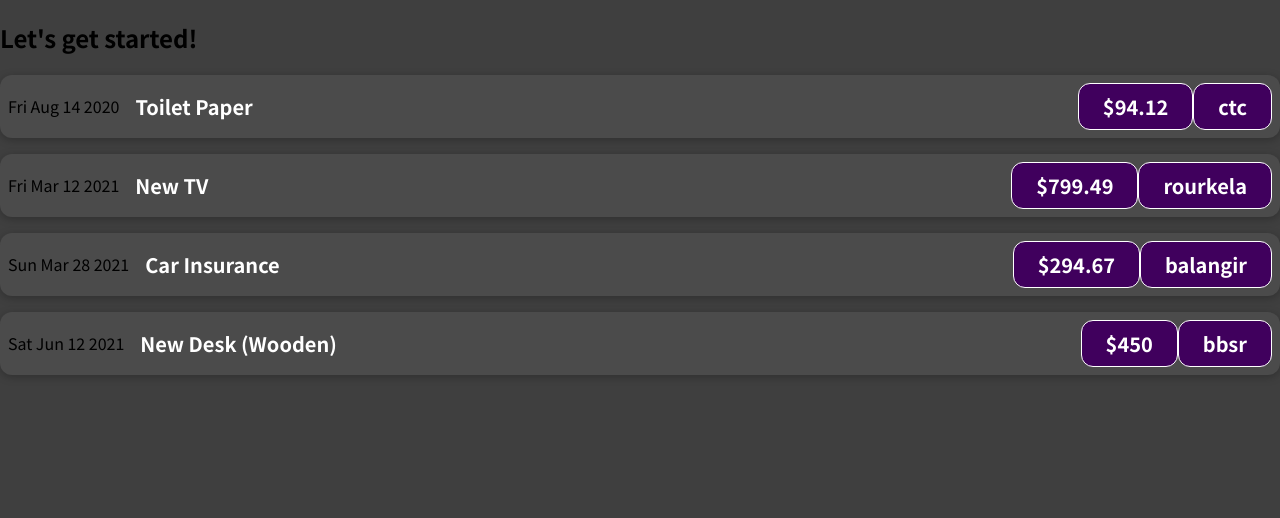
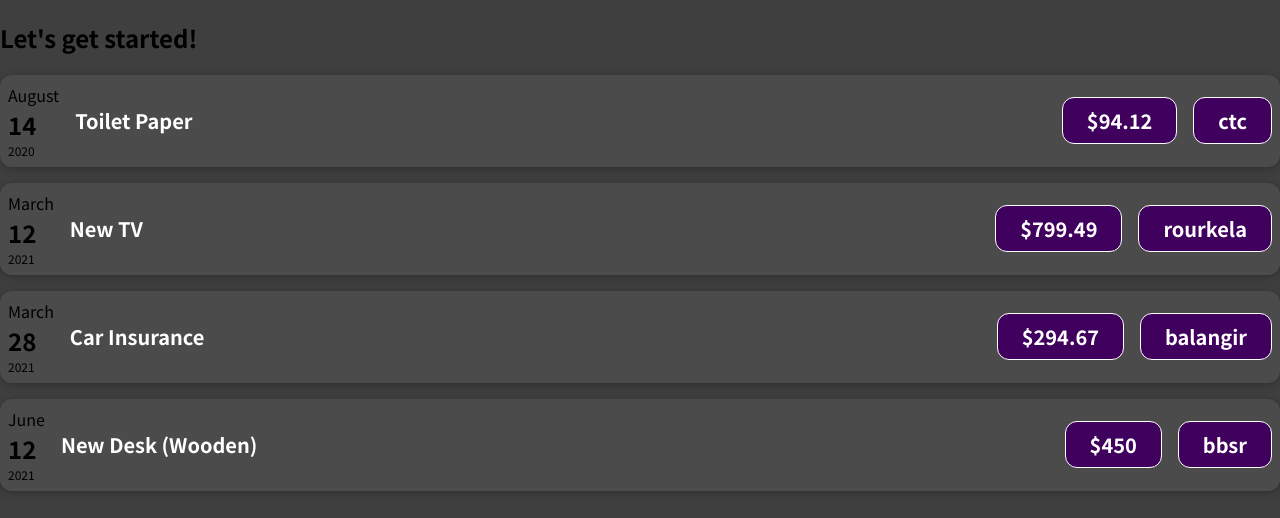
Before and after one commit to bubun123-git/React_first_project, a JavaScript app: page / in a window 1280 px wide. Shown: the top 518 px of the page. Built offline with nearby package versions, Linux system fonts and the light colour scheme.

Commit message:
added ExpenseDetails

```diff
--- /dev/null
+++ b/src/components/ExpenseDate.css
@@ -0,0 +1,26 @@
+.expense-date {
+  display: flex;
+  flex-direction: column;
+  width: 5.5rem;
+  height: 5.5rem;
+  border: 1px solid #ececec;
+  background-color: #2a2a2a;
+  color: white;
+  border-radius: 12px;
+  align-items: center;
+  justify-content: center;
+}
+
+.expense-date__month {
+  font-size: 0.75rem;
+  font-weight: bold;
+}
+
+.expense-date__year {
+  font-size: 0.75rem;
+}
+
+.expense-date__day {
+  font-size: 1.5rem;
+  font-weight: bold;
+}
--- /dev/null
+++ b/src/components/ExpenseDate.js
@@ -0,0 +1,17 @@
+import './ExpenseDate.css'
+
+function ExpenseDate(props) {
+    const month = props.date.toLocaleString("en-US", { month: "long" });
+    const day= props.date.toLocaleString('en-US', {day :'2-digit'})
+    const year=props.date.getFullYear()
+    return (
+        <div className='expense__date'>
+        <div classname='expense-date__month'>{month}</div>
+        <div className='expense-date__day'>{day}</div>
+        <div className='expense-date__year'>{year}</div>
+      </div>
+    )
+
+
+}
+export default ExpenseDate;
--- /dev/null
+++ b/src/components/ExpenseDetails.js
@@ -0,0 +1,13 @@
+import './ExpensesItem'
+
+function ExpenseDetails (props) {
+    return (
+        <div className="expense-item__description">
+        <h2>{props.title}</h2>
+        <div className="expense-item__price">${props.amount}</div>
+        <div className="expense-item__price">{props.place}</div>
+      </div>
+
+    )
+}
+export default ExpenseDetails;
--- a/src/components/ExpensesItem.js
+++ b/src/components/ExpensesItem.js
@@ -1,14 +1,16 @@
-import "./Expenseitem.css";
+import "./ExpenseItem.css";
+import ExpenseDate from './ExpenseDate' ;
+import ExpenseDetails from './ExpenseDetails';
 
 function Expenseitem(props) {
+
   return (
     <div className="expense-item">
-      <div>{props.date.toDateString()}</div>
+      <ExpenseDate date={props.date}></ExpenseDate>
       <div className="expense-item__description">
-        <h2>{props.title}</h2>
+        <ExpenseDetails title= {props.title} amount={props.amount} place={props.place} ></ExpenseDetails>
       </div>
-      <div className="expense-item__price">${props.amount}</div>
-      <div className="expense-item__price">{props.place}</div>
+
     </div>
   );
 }
```
